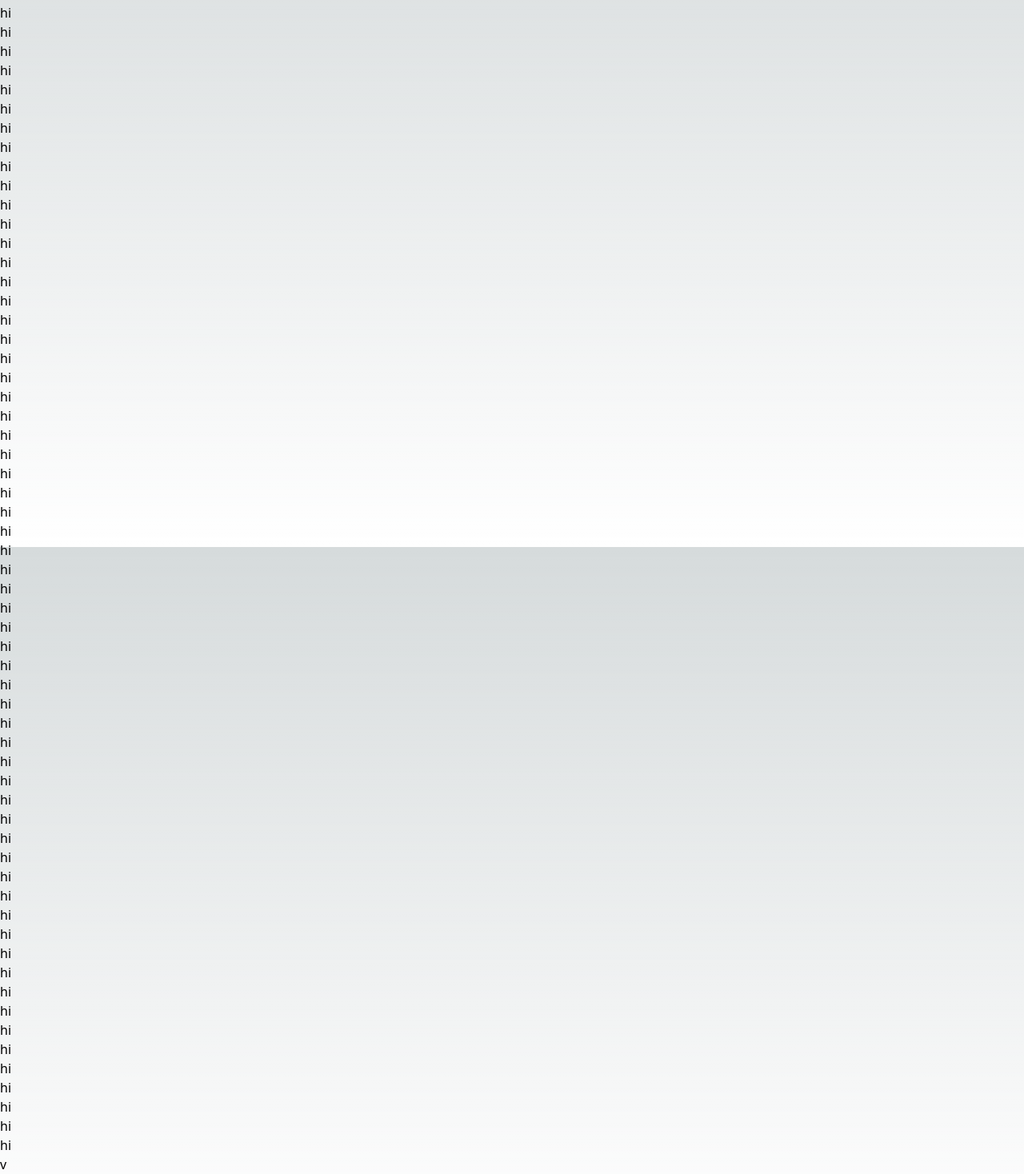
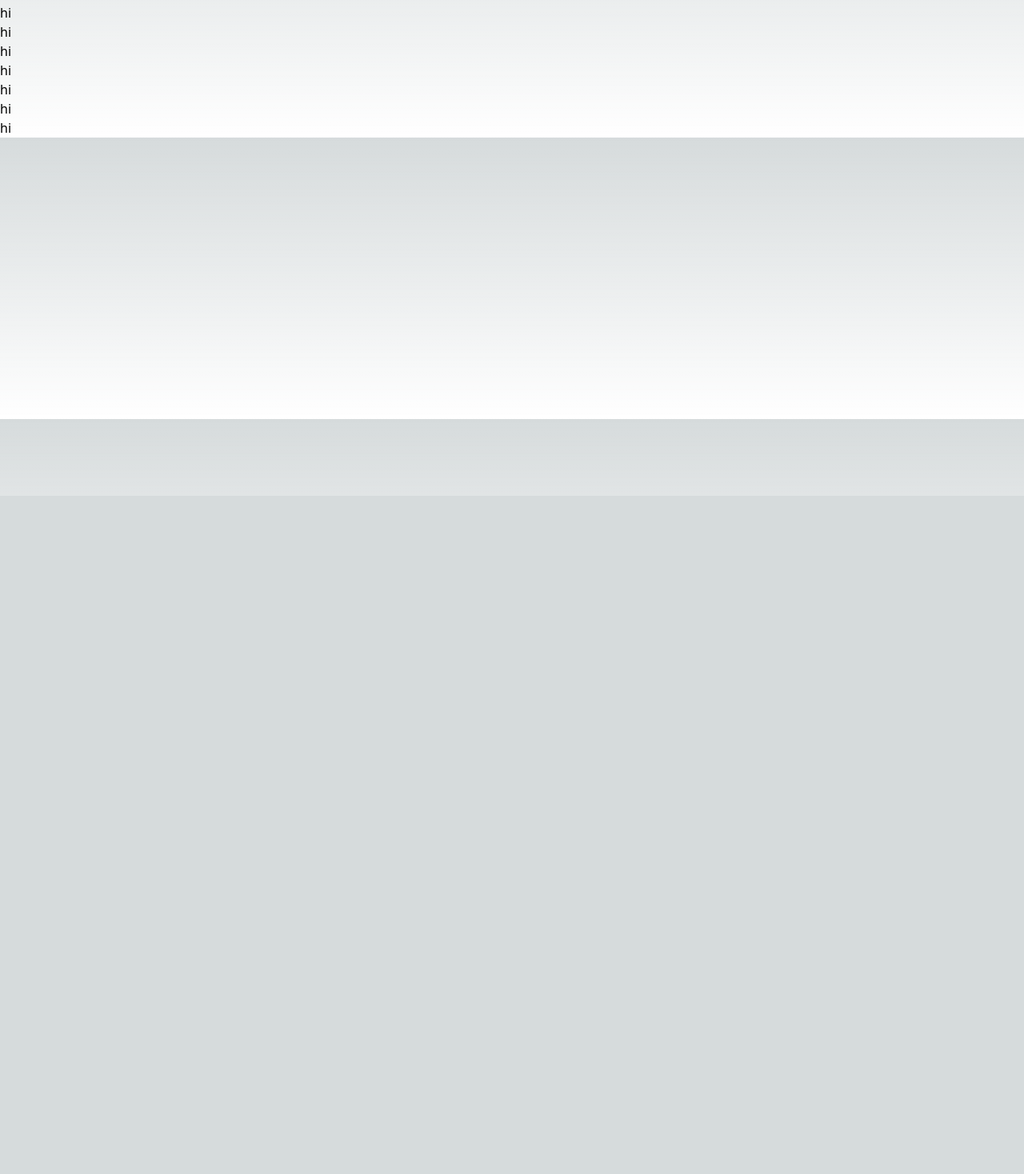
Before and after one commit to AppleMangoPlate/AppleMangoPlate_Frontend, a Next.js app in the folder apple-mango-plate/: page / in a window 1280 px wide. Shown: the part 180-1648 px from the top of the page at 80% size. After the commit the page ends 800 px from the top, so only its background shows below. Built offline with nearby package versions, Linux system fonts and the light colour scheme.

Commit message:
Feat : Header

```diff
--- a/apple-mango-plate/package.json
+++ b/apple-mango-plate/package.json
@@ -9,6 +9,7 @@
     "lint": "next lint"
   },
   "dependencies": {
+    "gsap": "^3.12.2",
     "next": "13.5.4",
     "react": "^18",
     "react-dom": "^18",
--- a/apple-mango-plate/src/components/Layout/header.tsx
+++ b/apple-mango-plate/src/components/Layout/header.tsx
@@ -2,14 +2,12 @@ import React from "react";
 
 const Header = () => {
   return (
-    <div>
-      <div className="w-full h-16 flex flex-row justify-between bg-primary-yellow">
-        <div className="text-[black]">
-          <p>hi</p>
-        </div>
-        <div>
-          <p>hi</p>
-        </div>
+    <div className="sticky top-0 w-full h-16 flex flex-row justify-between bg-primary-yellow">
+      <div className="text-[black]">
+        <p>hi</p>
+      </div>
+      <div>
+        <p>hi</p>
       </div>
     </div>
   );
--- a/apple-mango-plate/src/components/Layout/layout.tsx
+++ b/apple-mango-plate/src/components/Layout/layout.tsx
@@ -1,20 +1,15 @@
 import React from "react";
 import Header from "./header";
-import { useState, useEffect, useRef } from "react";
-import { useSetNavBarTheme } from "@/utils/scrollTrigger";
 
 interface LayoutProps {
   children: JSX.Element;
 }
 
 const Layout = ({ children }: LayoutProps) => {
-  // const {setNavBarTheme} = useSetNavBarTheme();
   return (
     <>
       <Header />
-      <main className="sm:w-screen md:w-screen lg:w-screen h-screen">
-        {children}
-      </main>
+      <main className="">{children}</main>
     </>
   );
 };
--- a/apple-mango-plate/src/pages/index.tsx
+++ b/apple-mango-plate/src/pages/index.tsx
@@ -13,59 +13,6 @@ export default function Home() {
       <p>hi</p>
       <p>hi</p>
       <p>hi</p>
-      <p>hi</p>
-      <p>hi</p>
-      <p>hi</p>
-      <p>hi</p>
-      <p>hi</p>
-      <p>hi</p>
-      <p>hi</p>
-      <p>hi</p>
-      <p>hi</p>
-      <p>hi</p>
-      <p>hi</p>
-      <p>hi</p>
-      <p>hi</p>
-      <p>hi</p>
-      <p>hi</p>
-      <p>hi</p>
-      <p>hi</p>
-      <p>hi</p>
-      <p>hi</p>
-      <p>hi</p>
-      <p>hi</p>
-      <p>hi</p>
-      <p>hi</p>
-      <p>hi</p>
-      <p>hi</p>
-      <p>hi</p>
-      <p>hi</p>
-      <p>hi</p>
-      <p>hi</p>
-      <p>hi</p>
-      <p>hi</p>
-      <p>hi</p>
-      <p>hi</p>
-      <p>hi</p>
-      <p>hi</p>
-      <p>hi</p>
-      <p>hi</p>
-      <p>hi</p>
-      <p>hi</p>
-      <p>hi</p>
-      <p>hi</p>
-      <p>hi</p>
-      <p>hi</p>
-      <p>hi</p>
-      <p>hi</p>
-      <p>hi</p>
-      <p>hi</p>
-      <p>hi</p>
-      <p>hi</p>
-      <p>hi</p>
-      <p>hi</p>
-      <p>hi</p>
-      <p>hi</p>v
     </div>
   );
 }
--- a/apple-mango-plate/src/types/header.ts
+++ /dev/null
@@ -1,3 +0,0 @@
-export interface HeaderDTO {
-  initial: string;
-}
--- /dev/null
+++ b/apple-mango-plate/src/types/signup.ts
@@ -0,0 +1,6 @@
+export interface SignupDTO {
+  email: string;
+  password: string;
+  name: string;
+  phone: number;
+}
```
Also changed, not shown: apple-mango-plate/src/atoms/header.ts (+4 -4 lines), apple-mango-plate/src/utils/scrollTrigger.ts (deleted, +0 -16 lines), 1 other file (tests, documents, lock files or other folders).
